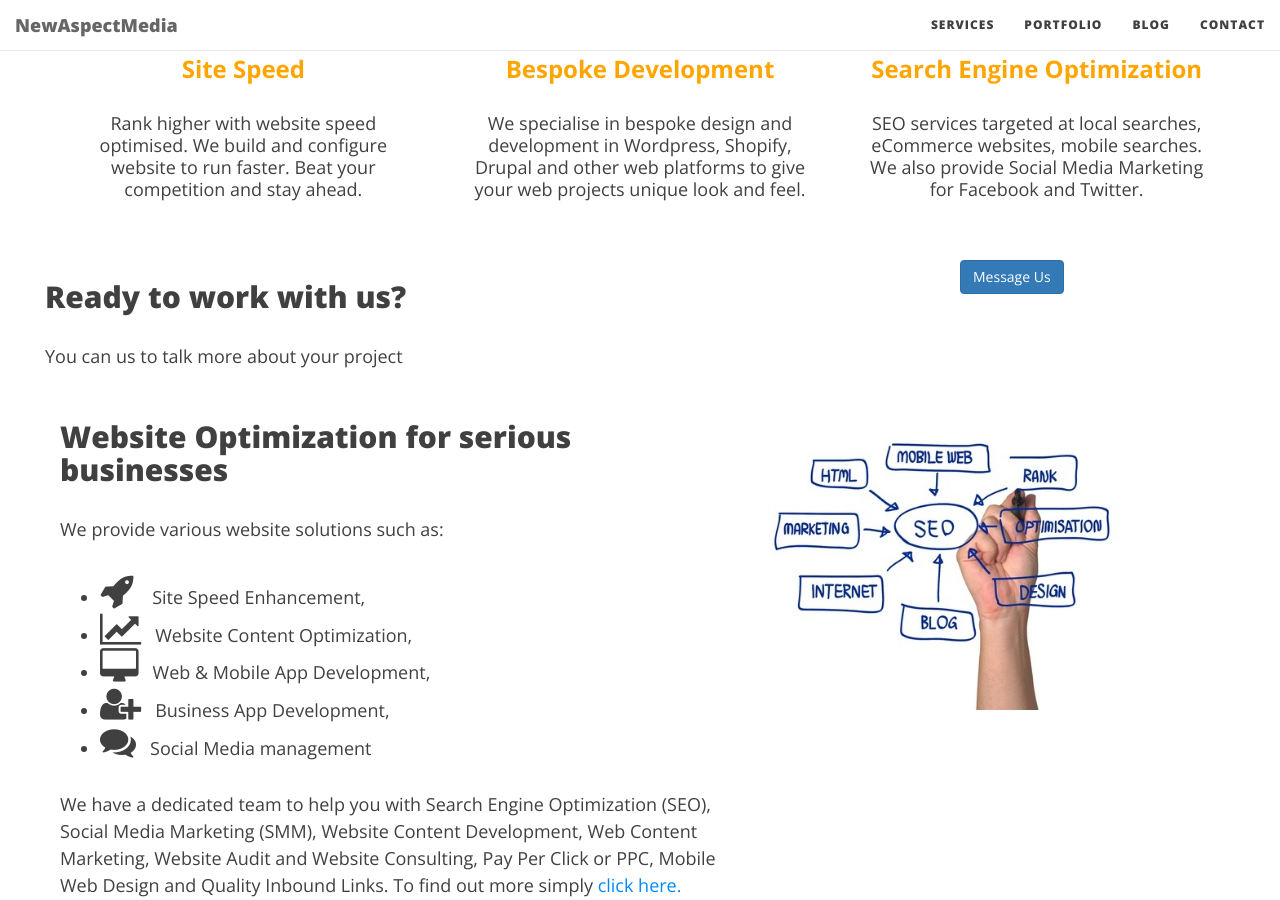
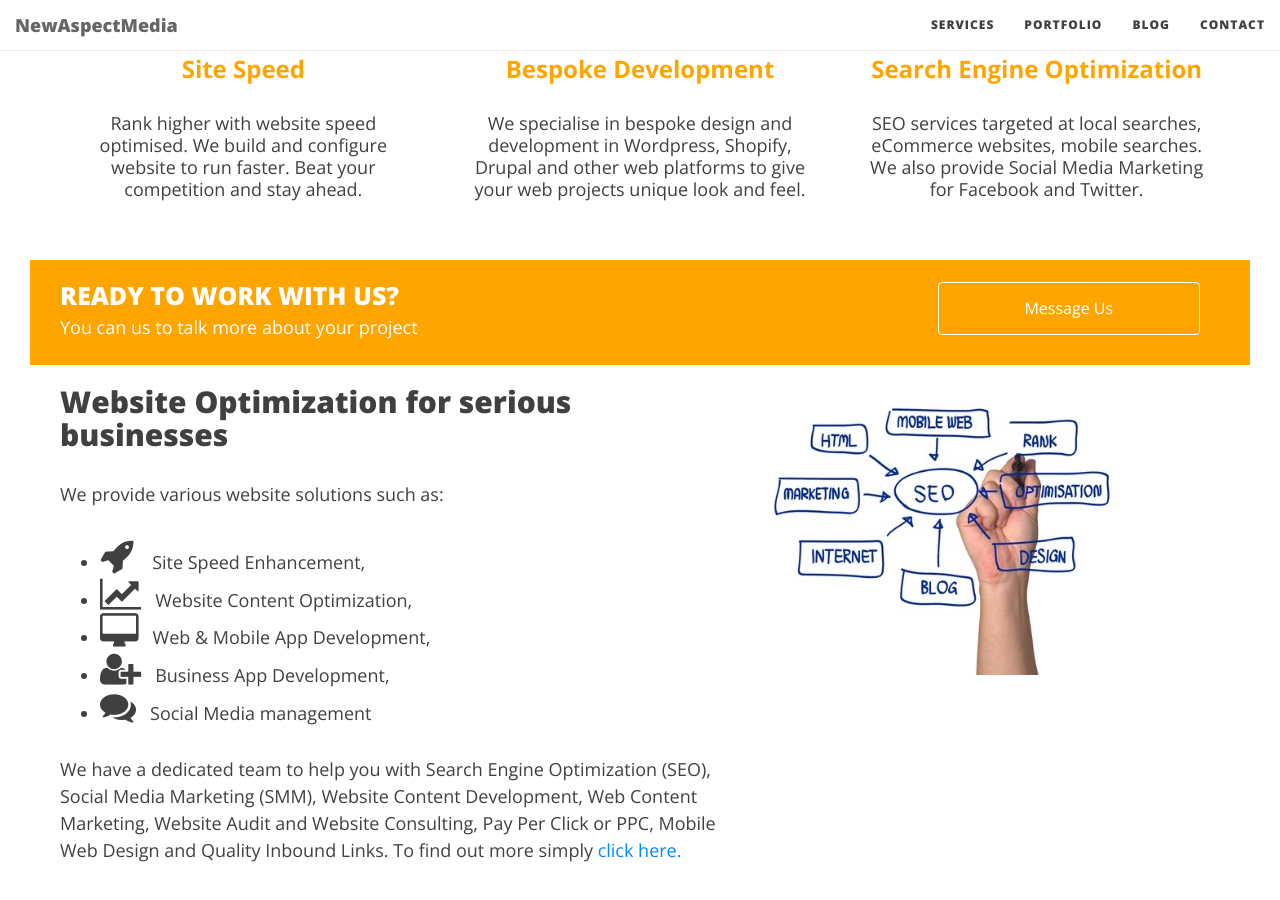
Before and after one commit to newmedia77/appxnam, a Jekyll site: the page built from index.html, in a window 1280 px wide and 900 px high, scrolled down 1256 px. Built offline with Jekyll 4.4.1, drawn with Linux system fonts in a browser that asks for light colours; nearby versions of some CDN libraries; the list of posts is cut into pages by our own code.

Commit message:
andreas
cta

```diff
--- a/index.html
+++ b/index.html
@@ -170,7 +170,8 @@ subtitle: Hire Web Developer &amp; SEO Specialist in London
         </section><!-- /.services-section -->
 
         <!-- Call to Action -->
-
+        <section class="cta-two-section">
+            <div class="container">
                 <div class="row">
                     <div class="col-sm-9">
                         <h2>Ready to work with us?</h2>
@@ -182,7 +183,8 @@ subtitle: Hire Web Developer &amp; SEO Specialist in London
                         <a href="#contact" class="page-scroll btn btn-primary">Message Us</a>
                     </div>
                 </div><!-- /.row -->
-
+            </div><!-- /.container -->
+        </section><!-- /.cta-two-section -->
 
         <!-- Website Optimizaiton Service -->
 
```
